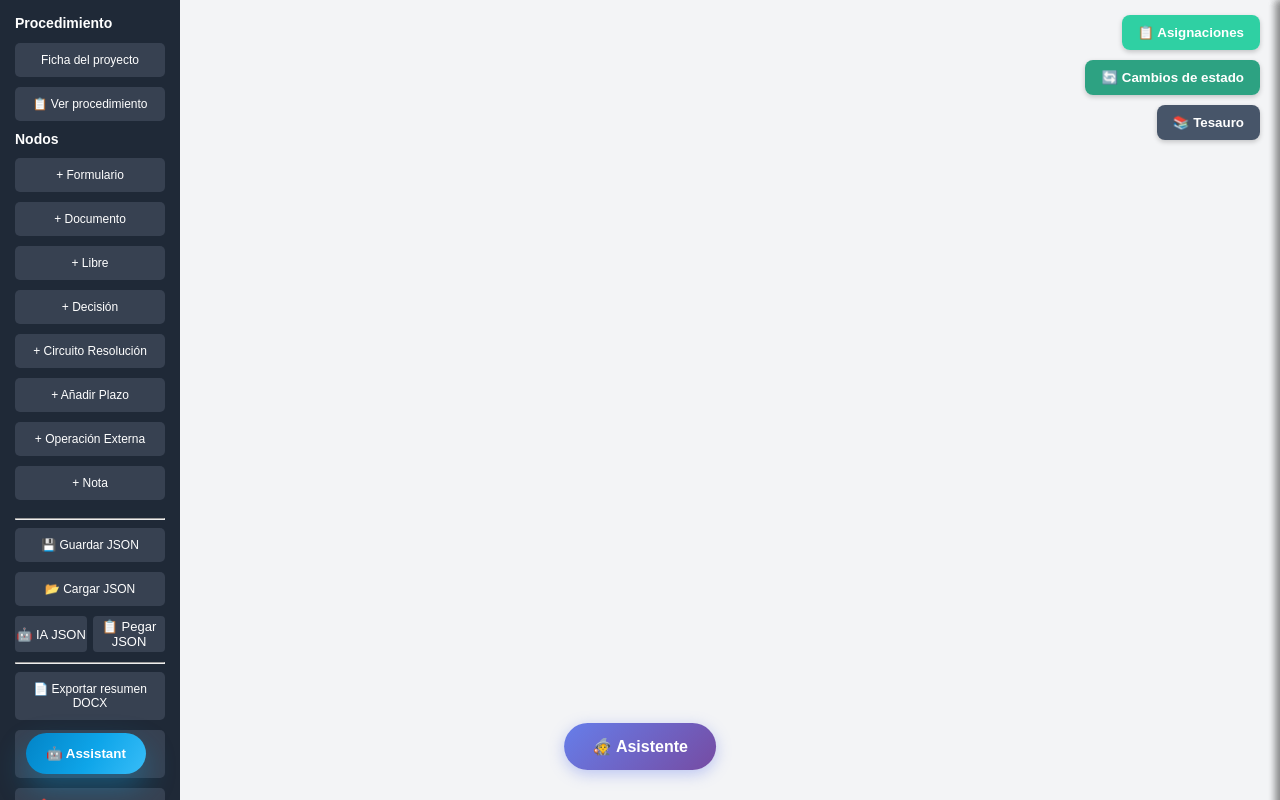
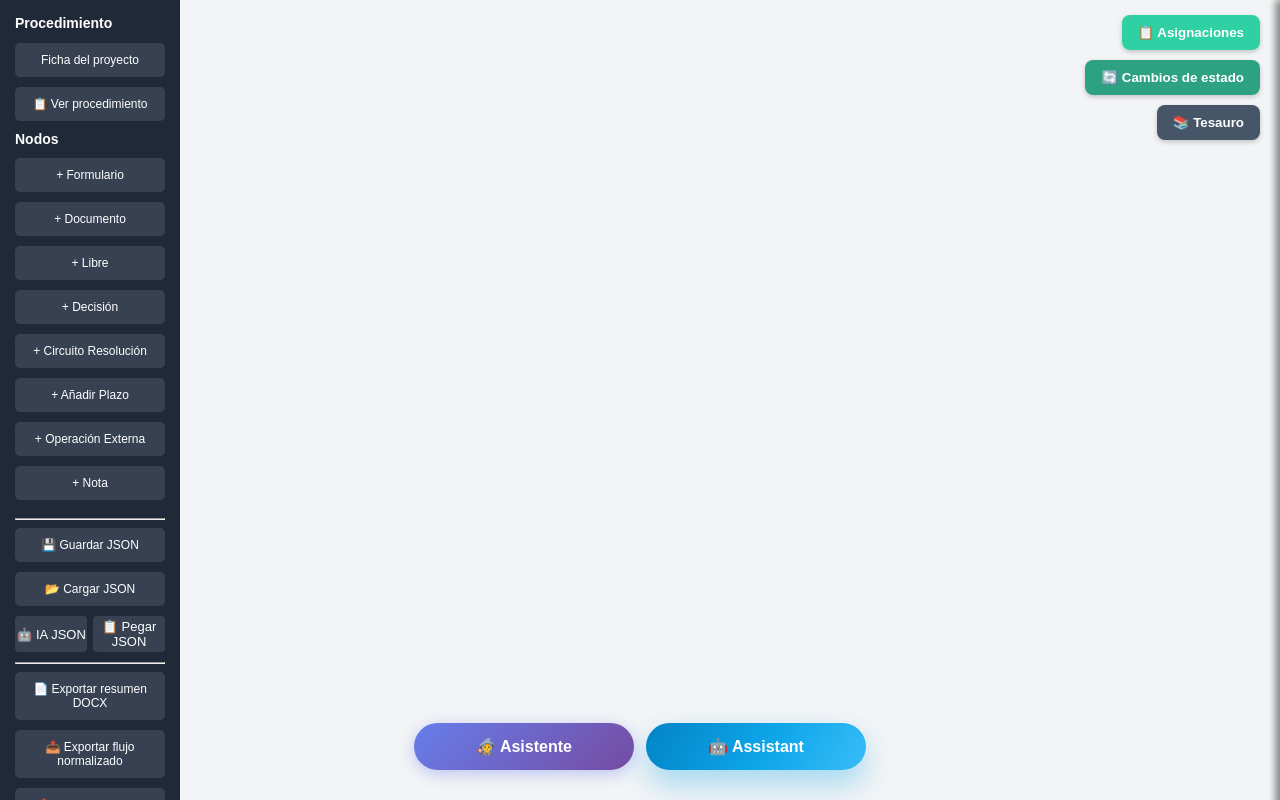
Before and after one commit to javierogamm/gprocess, a plain HTML site: page index.html in a window 1280 px wide. Drawn offline with Linux system fonts and the light colour scheme.

Commit message:
Document example node names and align assistant controls

```diff
--- a/css/styles.css
+++ b/css/styles.css
@@ -1081,26 +1081,40 @@ body.panel-locked #canvasArea {
 ============================================================ */
 
 /* Botón flotante del wizard */
-.floating-wizard-btn {
+.floating-control-group {
     position: fixed;
     bottom: 30px;
     left: 50%;
     transform: translateX(-50%);
+    display: flex;
+    gap: 12px;
+    z-index: 5600;
+}
+
+.floating-control-group .floating-wizard-btn,
+.floating-control-group .floating-assistant-btn {
+    position: relative;
+    inset: auto;
+    transform: none;
+    padding: 14px 28px;
+    border-radius: 30px;
+    font-size: 16px;
+    font-weight: 700;
+    min-width: 220px;
+    text-align: center;
+}
+
+.floating-wizard-btn {
     background: linear-gradient(135deg, #667eea 0%, #764ba2 100%);
     color: white;
     border: none;
-    padding: 14px 28px;
-    border-radius: 30px;
     cursor: pointer;
-    font-size: 16px;
-    font-weight: bold;
     box-shadow: 0 4px 15px rgba(102, 126, 234, 0.4);
-    z-index: 1500;
     transition: all 0.3s ease;
 }
 
 .floating-wizard-btn:hover {
-    transform: translateX(-50%) translateY(-2px);
+    transform: translateY(-2px);
     box-shadow: 0 6px 20px rgba(102, 126, 234, 0.6);
 }
 
@@ -1452,18 +1466,11 @@ body.panel-locked #canvasArea {
 ============================================================ */
 
 .floating-assistant-btn {
-    position: fixed;
-    bottom: 26px;
-    left: 26px;
     background: linear-gradient(120deg, #0284c7 0%, #0ea5e9 55%, #38bdf8 100%);
     color: white;
     border: none;
-    padding: 13px 20px;
-    border-radius: 999px;
-    font-weight: 700;
     cursor: pointer;
     box-shadow: 0 14px 30px rgba(14, 165, 233, 0.35);
-    z-index: 5400;
     transition: transform 0.2s ease, box-shadow 0.2s ease;
 }
 
--- a/js/assistant.js
+++ b/js/assistant.js
@@ -24,6 +24,7 @@ const Assistant = {
   multiFlowContext: null,
   exampleFlows: [],
   examplesLoaded: false,
+  suggestionsByType: {},
 
   init() {
     // Crear botón flotante
@@ -64,6 +65,35 @@ const Assistant = {
 
     this.reset();
     this.loadExampleFlows();
+    this.attachFloatingButtons();
+  },
+
+  attachFloatingButtons() {
+    let group = document.getElementById("floatingControlGroup");
+    if (!group) {
+      group = document.createElement("div");
+      group.id = "floatingControlGroup";
+      group.className = "floating-control-group";
+      document.body.appendChild(group);
+    }
+
+    const wizardBtn = document.getElementById("btnWizard");
+    if (wizardBtn && wizardBtn.parentElement !== group) {
+      group.appendChild(wizardBtn);
+    }
+
+    if (!wizardBtn) {
+      setTimeout(() => {
+        const maybeWizard = document.getElementById("btnWizard");
+        if (maybeWizard && maybeWizard.parentElement !== group) {
+          group.appendChild(maybeWizard);
+        }
+      }, 200);
+    }
+
+    if (this.btn.parentElement !== group) {
+      group.appendChild(this.btn);
+    }
   },
 
   togglePanel() {
@@ -150,6 +180,19 @@ const Assistant = {
       });
 
       this.exampleFlows = dedup;
+      this.suggestionsByType = dedup.reduce((map, item) => {
+        const key = item.tipo || "cualquiera";
+        if (!map[key]) map[key] = [];
+        if (!map[key].includes(item.titulo)) {
+          map[key].push(item.titulo);
+        }
+        return map;
+      }, {});
+      Object.keys(this.suggestionsByType).forEach((key) => {
+        this.suggestionsByType[key] = this.suggestionsByType[key].sort((a, b) =>
+          a.localeCompare(b, "es", { sensitivity: "base" })
+        );
+      });
       this.examplesLoaded = dedup.length > 0;
       if (this.examplesLoaded) {
         const tipos = new Set(dedup.map((d) => d.tipo || "cualquiera"));
@@ -272,11 +315,12 @@ const Assistant = {
   },
 
   nombreSugerido(tipo) {
-    const fromExamples = this.exampleFlows
-      .filter((e) => !tipo || e.tipo === tipo)
-      .map((e) => e.titulo);
+    const typed = (this.suggestionsByType?.[tipo] || []).slice();
+    const generales = (this.suggestionsByType?.cualquiera || [])
+      .filter((t) => !typed.includes(t));
 
-    if (fromExamples.length) return fromExamples;
+    const combinadas = [...typed, ...generales];
+    if (combinadas.length) return combinadas;
 
     return ["Tarea administrativa", "Paso del expediente"];
   },
--- a/js/wizard.js
+++ b/js/wizard.js
@@ -61,6 +61,11 @@ const Wizard = {
         this.modal = document.getElementById("wizardTemplatesModal");
         this.modalBody = document.getElementById("wizardTemplatesBody");
         this.modalCloseBtn = document.getElementById("wizardTemplatesClose");
+
+        const floatingGroup = document.getElementById("floatingControlGroup");
+        if (floatingGroup && this.btn && this.btn.parentElement !== floatingGroup) {
+            floatingGroup.appendChild(this.btn);
+        }
 
         console.log("🔗 [Wizard.init] Referencias DOM:", {
             btn: this.btn,
```
Also changed, not shown: examples/nodos_examples.md (added, +39 -0 lines).
